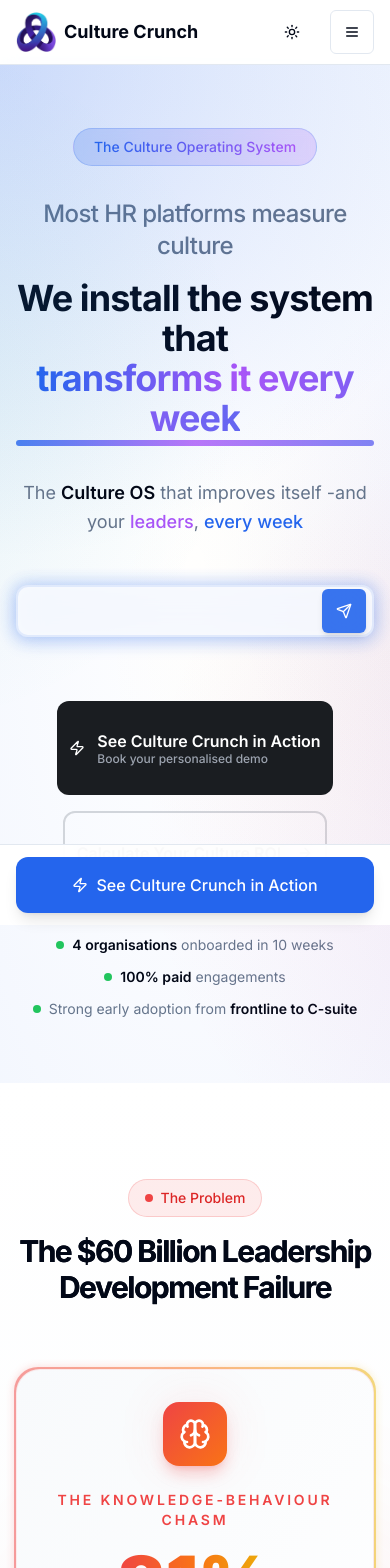
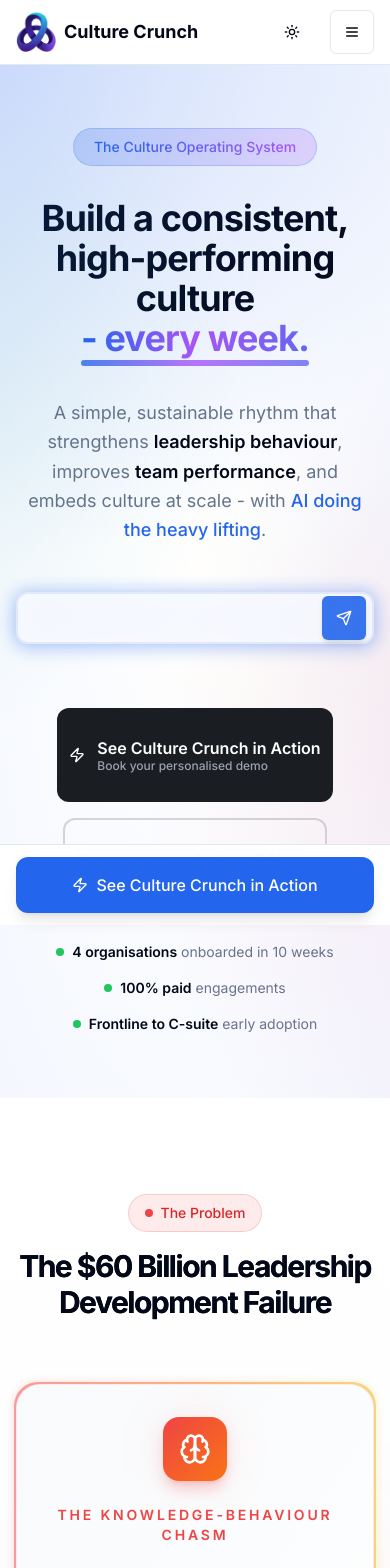
Before and after one commit to ivan-ai-san/culturecrunch-landing, a Next.js app: page / in a window 390 px wide. Shown: the top 1568 px of the page. Built offline with nearby package versions, Linux system fonts and the light colour scheme.

Commit message:
Minor UI improvements and code cleanup

```diff
--- a/app/page.tsx
+++ b/app/page.tsx
@@ -61,21 +61,14 @@ export default function Home() {
                 <span className="bg-gradient-to-r from-primary to-purple-500 bg-clip-text text-transparent">The Culture Operating System</span>
               </div>
 
-              {/* Hero Headline - Redesigned for visual impact */}
-              <div className="space-y-4 mb-10">
-                {/* Line 1 - The contrast statement */}
-                <div className="flex flex-col items-center justify-center">
-                  <span className="text-2xl md:text-3xl lg:text-4xl font-medium text-muted-foreground tracking-tight">
-                    Most HR platforms measure culture
-                  </span>
-                </div>
-
-                {/* Line 2 - The differentiator */}
+              {/* Hero Headline - Benefit-driven */}
+              <div className="space-y-2 mb-10">
                 <h1 className="text-4xl md:text-5xl lg:text-7xl font-bold tracking-tight">
-                  <span className="text-foreground">We install the system that </span>
+                  <span className="text-foreground">Build a consistent, high-performing culture</span>
+                  <br />
                   <span className="relative inline-block">
                     <span className="bg-gradient-to-r from-primary via-purple-500 to-indigo-500 bg-clip-text text-transparent">
-                      transforms it every week
+                      - every week.
                     </span>
                     {/* Animated underline */}
                     <span className="absolute -bottom-2 left-0 right-0 h-1.5 bg-gradient-to-r from-primary via-purple-500 to-indigo-500 rounded-full opacity-80"></span>
@@ -83,13 +76,10 @@ export default function Home() {
                 </h1>
               </div>
 
-              {/* Subheadline - with visual separation */}
+              {/* Subheadline - benefit statement */}
               <div className="relative max-w-3xl mb-12">
-                <div className="absolute -left-4 top-0 bottom-0 w-1 bg-gradient-to-b from-primary/50 via-purple-500/50 to-transparent rounded-full hidden md:block"></div>
-                <p className="text-lg md:text-xl lg:text-2xl text-muted-foreground leading-relaxed md:pl-6">
-                  The <span className="font-semibold text-foreground">Culture OS</span> that improves itself -
-                  <br className="hidden md:block" />
-                  and your <span className="text-purple-500 dark:text-purple-400 font-medium">leaders</span>, <span className="text-primary font-medium">every week</span>
+                <p className="text-lg md:text-xl lg:text-2xl text-muted-foreground leading-relaxed">
+                  A simple, sustainable rhythm that strengthens <span className="font-semibold text-foreground">leadership behaviour</span>, improves <span className="font-semibold text-foreground">team performance</span>, and embeds culture at scale - with <span className="text-primary font-medium">AI doing the heavy lifting</span>.
                 </p>
               </div>
 
@@ -115,25 +105,23 @@ export default function Home() {
               </div>
 
               {/* Social Proof */}
-              <div className="flex flex-col md:flex-row items-center justify-center gap-3 md:gap-6 mt-10 text-center">
-                <div className="flex items-center gap-2">
-                  <div className="h-2 w-2 rounded-full bg-green-500"></div>
+              <div className="grid grid-cols-1 sm:grid-cols-3 gap-4 sm:gap-6 mt-10 w-full max-w-2xl mx-auto">
+                <div className="flex items-center justify-center sm:justify-start gap-2">
+                  <div className="h-2 w-2 rounded-full bg-green-500 flex-shrink-0"></div>
                   <span className="text-sm text-muted-foreground">
                     <span className="font-semibold text-foreground">4 organisations</span> onboarded in 10 weeks
                   </span>
                 </div>
-                <div className="hidden md:block h-4 w-px bg-border/50"></div>
-                <div className="flex items-center gap-2">
-                  <div className="h-2 w-2 rounded-full bg-green-500"></div>
+                <div className="flex items-center justify-center gap-2">
+                  <div className="h-2 w-2 rounded-full bg-green-500 flex-shrink-0"></div>
                   <span className="text-sm text-muted-foreground">
                     <span className="font-semibold text-foreground">100% paid</span> engagements
                   </span>
                 </div>
-                <div className="hidden md:block h-4 w-px bg-border/50"></div>
-                <div className="flex items-center gap-2">
-                  <div className="h-2 w-2 rounded-full bg-green-500"></div>
+                <div className="flex items-center justify-center sm:justify-end gap-2">
+                  <div className="h-2 w-2 rounded-full bg-green-500 flex-shrink-0"></div>
                   <span className="text-sm text-muted-foreground">
-                    Strong early adoption from <span className="font-semibold text-foreground">frontline to C-suite</span>
+                    <span className="font-semibold text-foreground">Frontline to C-suite</span> early adoption
                   </span>
                 </div>
               </div>
@@ -786,14 +774,22 @@ export default function Home() {
               </div>
             )}
 
-            {/* Bottom CTA Card */}
+            {/* Bottom CTA Card - Cognitive Load Focus */}
             <div className="max-w-4xl mx-auto">
               <div className="relative group">
                 <div className="absolute -inset-0.5 bg-gradient-to-r from-purple-500/30 to-indigo-500/30 rounded-3xl blur opacity-75 group-hover:opacity-100 transition duration-300"></div>
-                <div className="relative bg-gradient-to-br from-purple-50/90 to-indigo-50/90 dark:from-purple-950/30 dark:to-indigo-950/30 backdrop-blur-sm border-2 border-purple-200/50 dark:border-purple-800/50 rounded-3xl p-8 md:p-12 text-center space-y-4">
+                <div className="relative bg-gradient-to-br from-purple-50/90 to-indigo-50/90 dark:from-purple-950/30 dark:to-indigo-950/30 backdrop-blur-sm border-2 border-purple-200/50 dark:border-purple-800/50 rounded-3xl p-8 md:p-12 text-center space-y-6">
                   <h3 className="text-2xl md:text-3xl font-bold">Simple. Sustainable. Measurable.</h3>
+
+                  {/* Crossed out negatives */}
+                  <div className="flex flex-wrap items-center justify-center gap-x-6 gap-y-2 text-muted-foreground/60">
+                    <span className="line-through decoration-2">Complex software</span>
+                    <span className="line-through decoration-2">Extensive training</span>
+                    <span className="line-through decoration-2">Added cognitive load</span>
+                  </div>
+
                   <p className="text-muted-foreground text-lg max-w-2xl mx-auto leading-relaxed">
-                    No complex software. No extensive training. Just a proven rhythm that fits into the way your teams already work - with AI quietly tracking what matters so you can lead with confidence.
+                    A rhythm that fits naturally into the way your teams already work - <span className="font-semibold text-foreground">reducing cognitive load rather than adding to it</span> - with AI quietly tracking what matters so leaders can move with confidence.
                   </p>
                 </div>
               </div>
@@ -1223,22 +1219,22 @@ export default function Home() {
               </div>
 
               {/* Social Proof - Outside the card */}
-              <div ref={socialProofRef} className="grid grid-cols-3 gap-4 md:gap-8 mt-6 md:mt-8 w-full">
-                <div className="flex flex-col items-center text-center">
-                  <div className={`h-2 w-2 rounded-full bg-green-500 mb-2 ${socialProofVisible ? 'animate-spin-once' : ''}`}></div>
-                  <span className="text-xs md:text-sm text-muted-foreground leading-tight">
+              <div ref={socialProofRef} className="grid grid-cols-1 sm:grid-cols-3 gap-3 sm:gap-8 mt-6 md:mt-8 w-full">
+                <div className="flex items-center sm:flex-col sm:items-center gap-2 sm:gap-0 sm:text-center">
+                  <div className={`h-2 w-2 rounded-full bg-green-500 flex-shrink-0 sm:mb-2 ${socialProofVisible ? 'animate-spin-once' : ''}`}></div>
+                  <span className="text-sm text-muted-foreground leading-tight">
                     <span className="font-semibold text-foreground">4 organisations</span> onboarded in 10 weeks
                   </span>
                 </div>
-                <div className="flex flex-col items-center text-center">
-                  <div className={`h-2 w-2 rounded-full bg-green-500 mb-2 ${socialProofVisible ? 'animate-spin-once-delay-1' : ''}`}></div>
-                  <span className="text-xs md:text-sm text-muted-foreground leading-tight">
+                <div className="flex items-center sm:flex-col sm:items-center gap-2 sm:gap-0 sm:text-center">
+                  <div className={`h-2 w-2 rounded-full bg-green-500 flex-shrink-0 sm:mb-2 ${socialProofVisible ? 'animate-spin-once-delay-1' : ''}`}></div>
+                  <span className="text-sm text-muted-foreground leading-tight">
                     <span className="font-semibold text-foreground">100% paid</span> engagements
                   </span>
                 </div>
-                <div className="flex flex-col items-center text-center">
-                  <div className={`h-2 w-2 rounded-full bg-green-500 mb-2 ${socialProofVisible ? 'animate-spin-once-delay-2' : ''}`}></div>
-                  <span className="text-xs md:text-sm text-muted-foreground leading-tight">
+                <div className="flex items-center sm:flex-col sm:items-center gap-2 sm:gap-0 sm:text-center">
+                  <div className={`h-2 w-2 rounded-full bg-green-500 flex-shrink-0 sm:mb-2 ${socialProofVisible ? 'animate-spin-once-delay-2' : ''}`}></div>
+                  <span className="text-sm text-muted-foreground leading-tight">
                     <span className="font-semibold text-foreground">Frontline to C-suite</span> early adoption
                   </span>
                 </div>
--- a/components/footer.tsx
+++ b/components/footer.tsx
@@ -80,7 +80,7 @@ export default function Footer() {
                   <div className="space-y-3">
                     <form onSubmit={handleNewsletterSubmit} className="flex flex-col sm:flex-row gap-3 w-full md:w-auto">
                       <div className="relative">
-                        <div className="absolute left-3.5 top-1/2 -translate-y-1/2 text-muted-foreground">
+                        <div className="absolute left-4 top-1/2 -translate-y-1/2 text-muted-foreground">
                           <Building2 className="h-4 w-4" />
                         </div>
                         <Input
@@ -88,7 +88,7 @@ export default function Footer() {
                           placeholder="you@company.com"
                           value={email}
                           onChange={(e) => setEmail(e.target.value)}
-                          className="w-full sm:w-64 h-12 pl-11"
+                          className="w-full sm:w-64 h-12 pl-12"
                           required
                           disabled={isSubmitting}
                         />
--- a/components/lead-magnet.tsx
+++ b/components/lead-magnet.tsx
@@ -141,7 +141,7 @@ export default function LeadMagnet({ variant = "card", onSuccess }: LeadMagnetPr
           </div>
           <form onSubmit={handleSubmit} className="flex flex-col sm:flex-row gap-3 w-full md:w-auto">
             <div className="relative">
-              <div className="absolute left-3.5 top-1/2 -translate-y-1/2 text-muted-foreground">
+              <div className="absolute left-4 top-1/2 -translate-y-1/2 text-muted-foreground">
                 <Building2 className="h-4 w-4" />
               </div>
               <Input
@@ -149,7 +149,7 @@ export default function LeadMagnet({ variant = "card", onSuccess }: LeadMagnetPr
                 placeholder="your.name@company.com"
                 value={email}
                 onChange={(e) => setEmail(e.target.value)}
-                className="w-full sm:w-64 h-12 pl-11"
+                className="w-full sm:w-64 h-12 pl-12"
                 disabled={isSubmitting}
               />
               {error && (
@@ -242,7 +242,7 @@ export default function LeadMagnet({ variant = "card", onSuccess }: LeadMagnetPr
             <form onSubmit={handleSubmit} className="space-y-4">
               <div className="space-y-2">
                 <div className="relative">
-                  <div className="absolute left-3.5 top-1/2 -translate-y-1/2 text-muted-foreground">
+                  <div className="absolute left-4 top-1/2 -translate-y-1/2 text-muted-foreground">
                     <Building2 className="h-4 w-4" />
                   </div>
                   <Input
@@ -250,7 +250,7 @@ export default function LeadMagnet({ variant = "card", onSuccess }: LeadMagnetPr
                     placeholder="your.name@company.com"
                     value={email}
                     onChange={(e) => setEmail(e.target.value)}
-                    className="h-12 pl-11"
+                    className="h-12 pl-12"
                     disabled={isSubmitting}
                   />
                 </div>
--- a/components/ui/checkbox.tsx
+++ b/components/ui/checkbox.tsx
@@ -14,8 +14,8 @@ function Checkbox({
     <CheckboxPrimitive.Root
       data-slot="checkbox"
       className={cn(
-        // Size-4 (16px) to match typical font size
-        'peer border-input dark:bg-input/30 data-[state=checked]:bg-primary data-[state=checked]:text-primary-foreground dark:data-[state=checked]:bg-primary data-[state=checked]:border-primary focus-visible:border-ring focus-visible:ring-ring/50 aria-invalid:ring-destructive/20 dark:aria-invalid:ring-destructive/40 aria-invalid:border-destructive size-4 shrink-0 rounded-[3px] border shadow-xs transition-shadow outline-none focus-visible:ring-[3px] disabled:cursor-not-allowed disabled:opacity-50',
+        // Size-5 (20px) for better visibility and touch targets
+        'peer border-input dark:bg-input/30 data-[state=checked]:bg-primary data-[state=checked]:text-primary-foreground dark:data-[state=checked]:bg-primary data-[state=checked]:border-primary focus-visible:border-ring focus-visible:ring-ring/50 aria-invalid:ring-destructive/20 dark:aria-invalid:ring-destructive/40 aria-invalid:border-destructive size-5 shrink-0 rounded-[4px] border shadow-xs transition-shadow outline-none focus-visible:ring-[3px] disabled:cursor-not-allowed disabled:opacity-50',
         className,
       )}
       {...props}
@@ -24,7 +24,7 @@ function Checkbox({
         data-slot="checkbox-indicator"
         className="flex items-center justify-center text-current transition-none"
       >
-        <CheckIcon className="size-3" />
+        <CheckIcon className="size-3.5" />
       </CheckboxPrimitive.Indicator>
     </CheckboxPrimitive.Root>
   )
```
